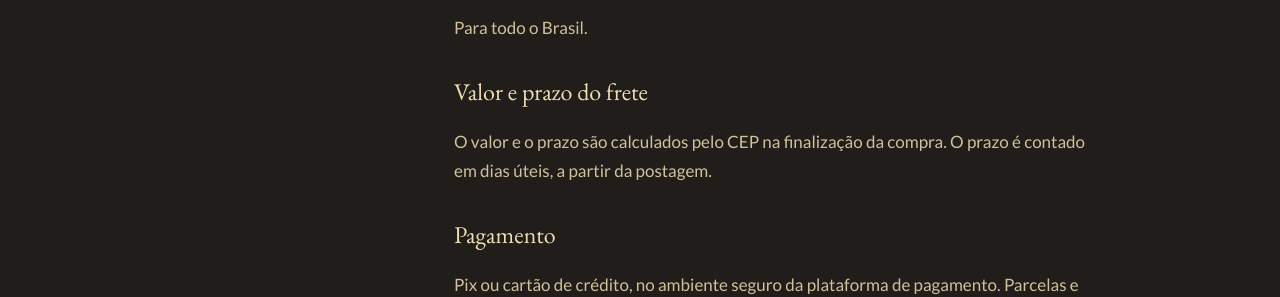
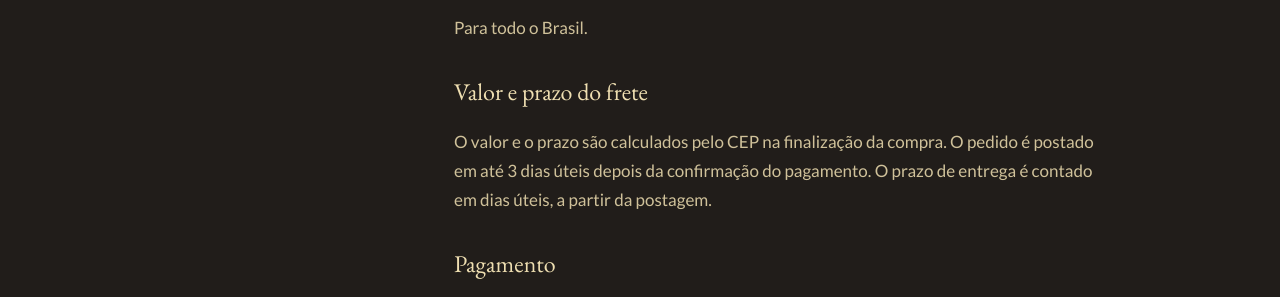
Before and after one commit to joaquimferraz099-maker/ora-site, a plain HTML site: page politicas.html in a window 1280 px wide. Shown: the part 472-769 px from the top of the page. Drawn offline with Linux system fonts and the light colour scheme.

Commit message:
Políticas: postagem em até 3 dias úteis
Co-Authored-By: Claude Opus 5.5 <noreply@anthropic.com>

```diff
--- a/politicas.html
+++ b/politicas.html
@@ -382,7 +382,7 @@ video::-webkit-media-controls,video::-webkit-media-controls-start-playback-butto
       <h3>Para onde enviamos</h3>
       <p>Para todo o Brasil.</p>
       <h3>Valor e prazo do frete</h3>
-      <p>O valor e o prazo são calculados pelo CEP na finalização da compra. O prazo é contado em dias úteis, a partir da postagem.</p>
+      <p>O valor e o prazo são calculados pelo CEP na finalização da compra. O pedido é postado em até 3 dias úteis depois da confirmação do pagamento. O prazo de entrega é contado em dias úteis, a partir da postagem.</p>
       <h3>Pagamento</h3>
       <p>Pix ou cartão de crédito, no ambiente seguro da plataforma de pagamento. Parcelas e descontos, quando houver, aparecem na página do produto e na finalização da compra.</p>
     </section>
```
